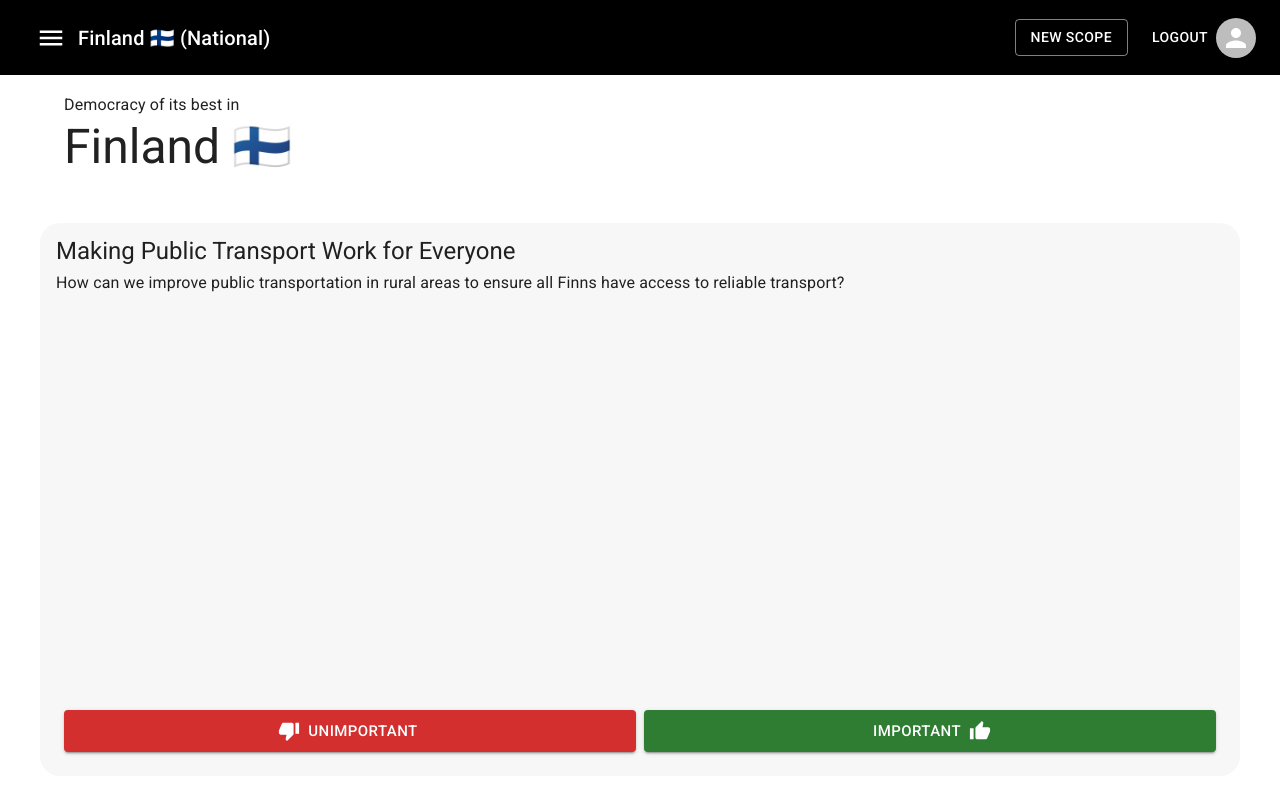
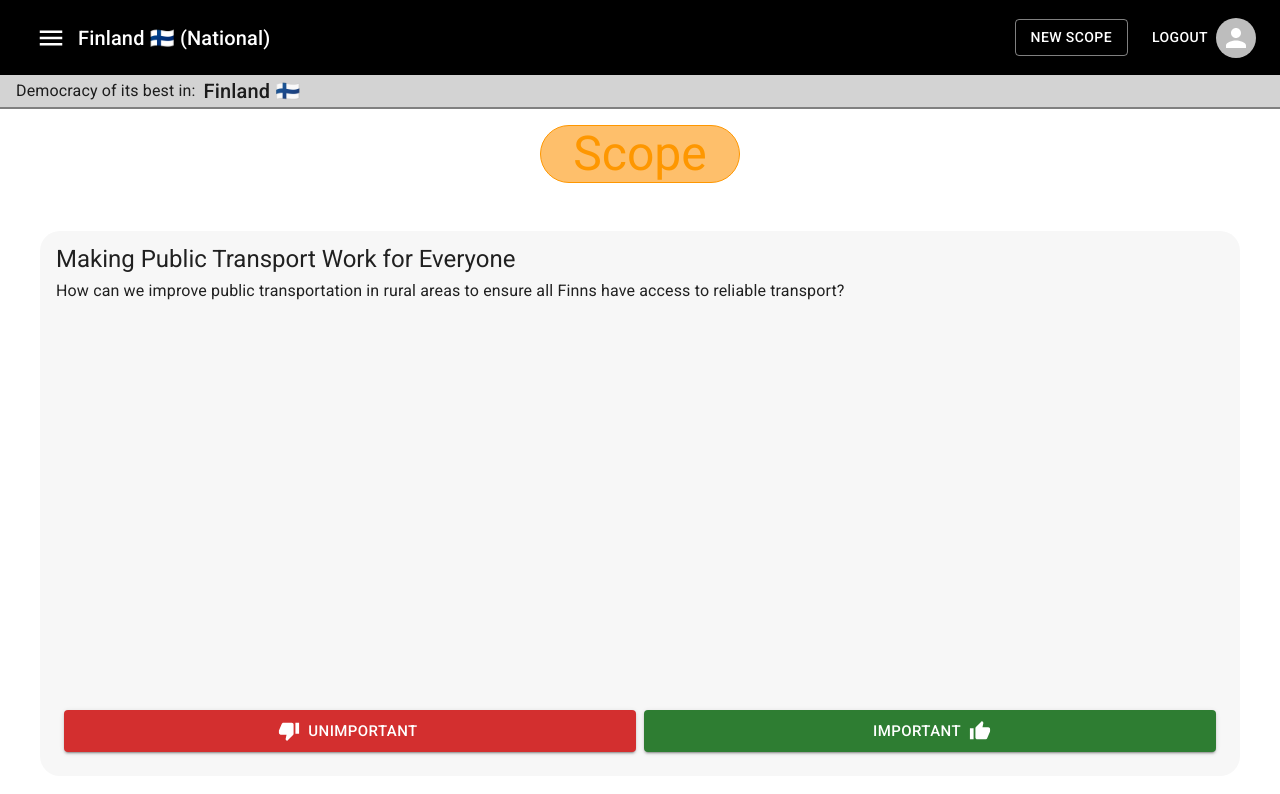
Before and after one commit to danihorvath/sisusays, a React (Vite) app: page /finland in a window 1280 px wide. Shown: the top 794 px of the page. Built offline with nearby package versions, Linux system fonts and the light colour scheme; sample sign-in values are in the browser's storage; a web font is replaced by a local one; what material-ui-confirm would draw is missing.

Commit message:
feat: edited scope page title

```diff
--- a/src/pages/ScopePage.tsx
+++ b/src/pages/ScopePage.tsx
@@ -1,5 +1,5 @@
 import { Feed } from "@/components/Feed";
-import { Container, Typography } from "@mui/material";
+import { Box, Container, Typography } from "@mui/material";
 import { useParams } from "react-router-dom";
 
 export const scopes = [
@@ -38,9 +38,34 @@ export const ScopePage = () => {
 
   return (
     <>
+      <Box
+        sx={{
+          display: "flex",
+          position: "relative",
+          bottom: 16,
+          alignItems: "center",
+          background: "lightgrey",
+          borderBottom: "2px solid grey"
+        }}>
+        <Typography justifySelf="center" variant="subtitle1" paddingLeft={2}>Democracy of its best in:</Typography>
+        <Typography justifySelf="center" variant="h6" ml={1}>{selectedScope.name}</Typography>
+      </Box>
       <Container sx={{ mb: 3 }}>
-        <Typography variant="subtitle1">Democracy of its best in</Typography>
-        <Typography variant="h3">{selectedScope.name}</Typography>
+        {/* title */}
+        <Box sx={{
+          display: "flex",
+          justifyContent: "center",
+          justifySelf: "center",
+          width: 200,
+          borderRadius: 20,
+          background: "#fe920094",
+          border: "1px solid #fe9700"
+        }}>
+          <Typography variant="h3" sx={{
+            color: "#fe9700",
+          }}>Scope</Typography>
+        </Box>
+
       </Container>
       <Feed />
     </>
```
